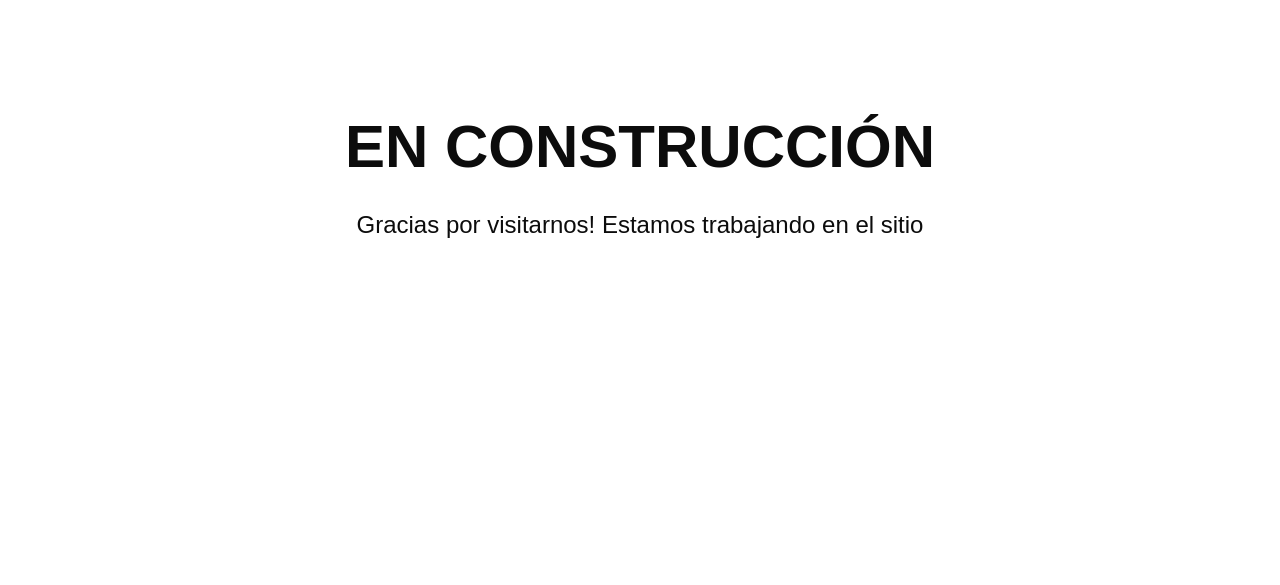
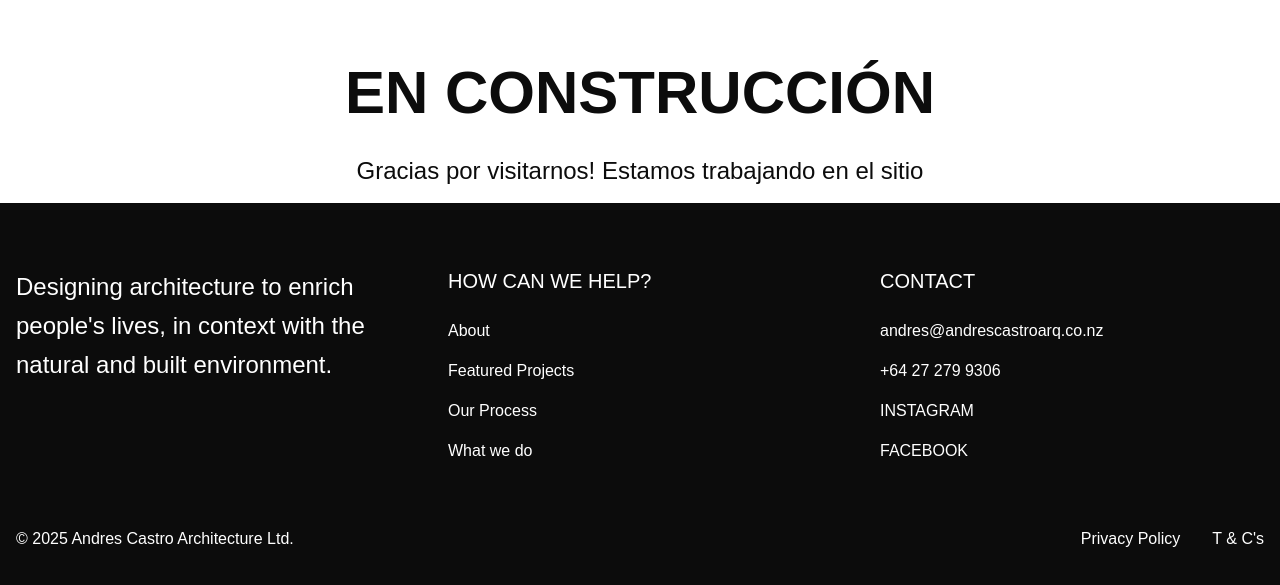
Before and after one commit to botflowlab/AndresCastroWebsite, a React (Vite) app: page / in a window 1280 px wide. Shown: the part 489-1074 px from the top of the page. Before the commit the page ends 800 px from the top, so only its background shows below. Built offline with nearby package versions, Linux system fonts and the light colour scheme; a web font is replaced by a local one.

Commit message:
Create footer component and update styles

```diff
--- a/src/App.jsx
+++ b/src/App.jsx
@@ -1,9 +1,11 @@
 import React from 'react'
 import ReactPlayer from 'react-player'
+import Footer from './components/Footer'
 
 function App() {
   return (
-    <div className="min-h-screen bg-white flex flex-col items-center justify-center p-4 font-neutra">
+    <div className="min-h-screen bg-white flex flex-col font-neutra">
+      <main className="flex-grow flex flex-col items-center justify-center p-4">
         <div className="max-w-4xl w-full text-center space-y-8">
           <div style={{ position: 'relative', paddingTop: '56.25%' }} className="rounded-lg overflow-hidden bg-white mb-8">
             <ReactPlayer
@@ -25,6 +27,8 @@ function App() {
             Gracias por visitarnos! Estamos trabajando en el sitio
           </h2>
         </div>
+      </main>
+      <Footer />
     </div>
   )
 }
--- /dev/null
+++ b/src/components/Footer.jsx
@@ -0,0 +1,53 @@
+import React from 'react';
+
+function Footer() {
+  return (
+    <footer className="bg-[#0c0c0c] text-white py-16 px-4">
+      <div className="max-w-7xl mx-auto grid grid-cols-1 md:grid-cols-3 gap-12">
+        <div>
+          <p className="text-2xl font-light leading-relaxed">
+            Designing architecture to enrich people's lives, in context with the natural and built environment.
+          </p>
+        </div>
+
+        <div>
+          <h3 className="text-xl mb-6">HOW CAN WE HELP?</h3>
+          <nav className="space-y-4">
+            <a href="/about" className="block hover:text-gray-300">About</a>
+            <a href="/projects" className="block hover:text-gray-300">Featured Projects</a>
+            <a href="/process" className="block hover:text-gray-300">Our Process</a>
+            <a href="/services" className="block hover:text-gray-300">What we do</a>
+          </nav>
+        </div>
+
+        <div>
+          <h3 className="text-xl mb-6">CONTACT</h3>
+          <div className="space-y-4">
+            <a href="mailto:andres@andrescastroarq.co.nz" className="block hover:text-gray-300">
+              andres@andrescastroarq.co.nz
+            </a>
+            <a href="tel:+64272799306" className="block hover:text-gray-300">
+              +64 27 279 9306
+            </a>
+            <a href="https://instagram.com" target="_blank" rel="noopener noreferrer" className="block hover:text-gray-300">
+              INSTAGRAM
+            </a>
+            <a href="https://facebook.com" target="_blank" rel="noopener noreferrer" className="block hover:text-gray-300">
+              FACEBOOK
+            </a>
+          </div>
+        </div>
+      </div>
+
+      <div className="max-w-7xl mx-auto mt-16 flex flex-col md:flex-row justify-between items-center">
+        <p>© 2025 Andres Castro Architecture Ltd.</p>
+        <div className="flex gap-8 mt-4 md:mt-0">
+          <a href="/privacy" className="hover:text-gray-300">Privacy Policy</a>
+          <a href="/terms" className="hover:text-gray-300">T & C's</a>
+        </div>
+      </div>
+    </footer>
+  );
+}
+
+export default Footer;
```
Lines whose indentation alone changed are shown as unchanged.
